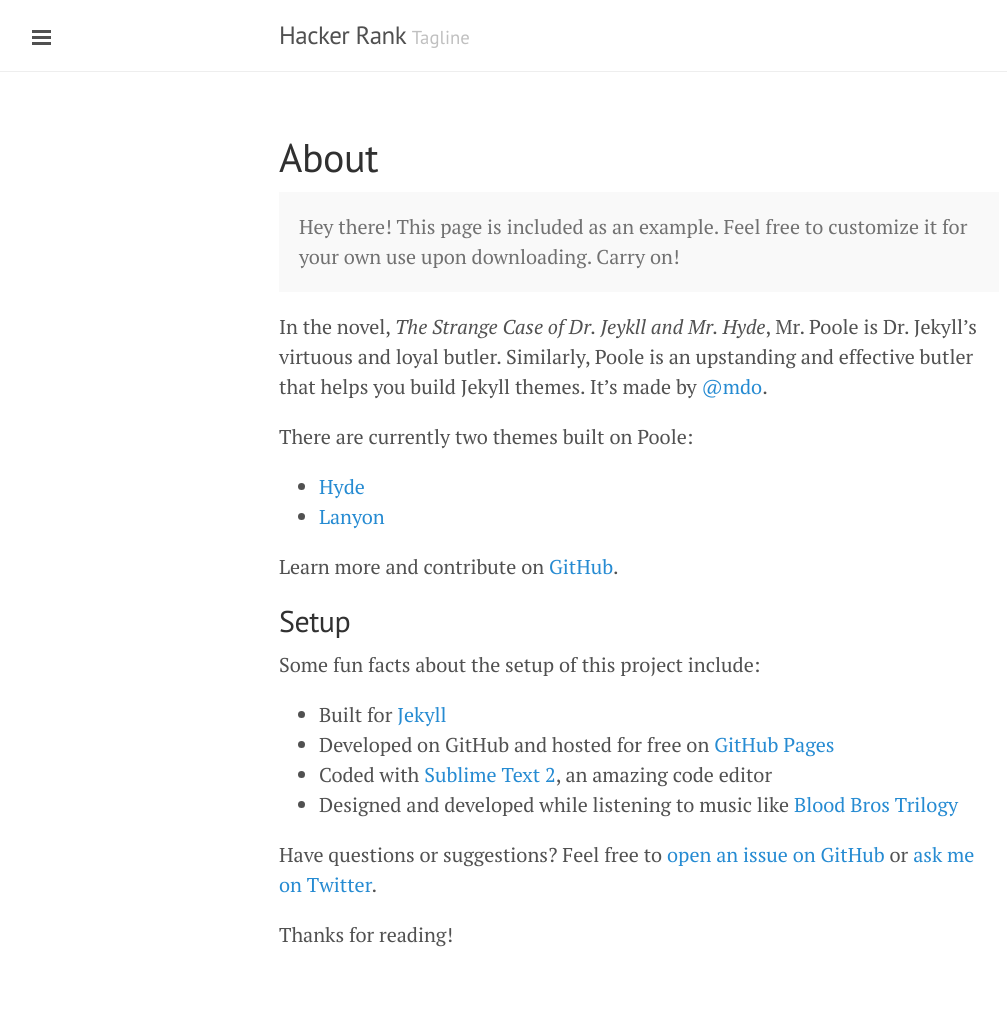
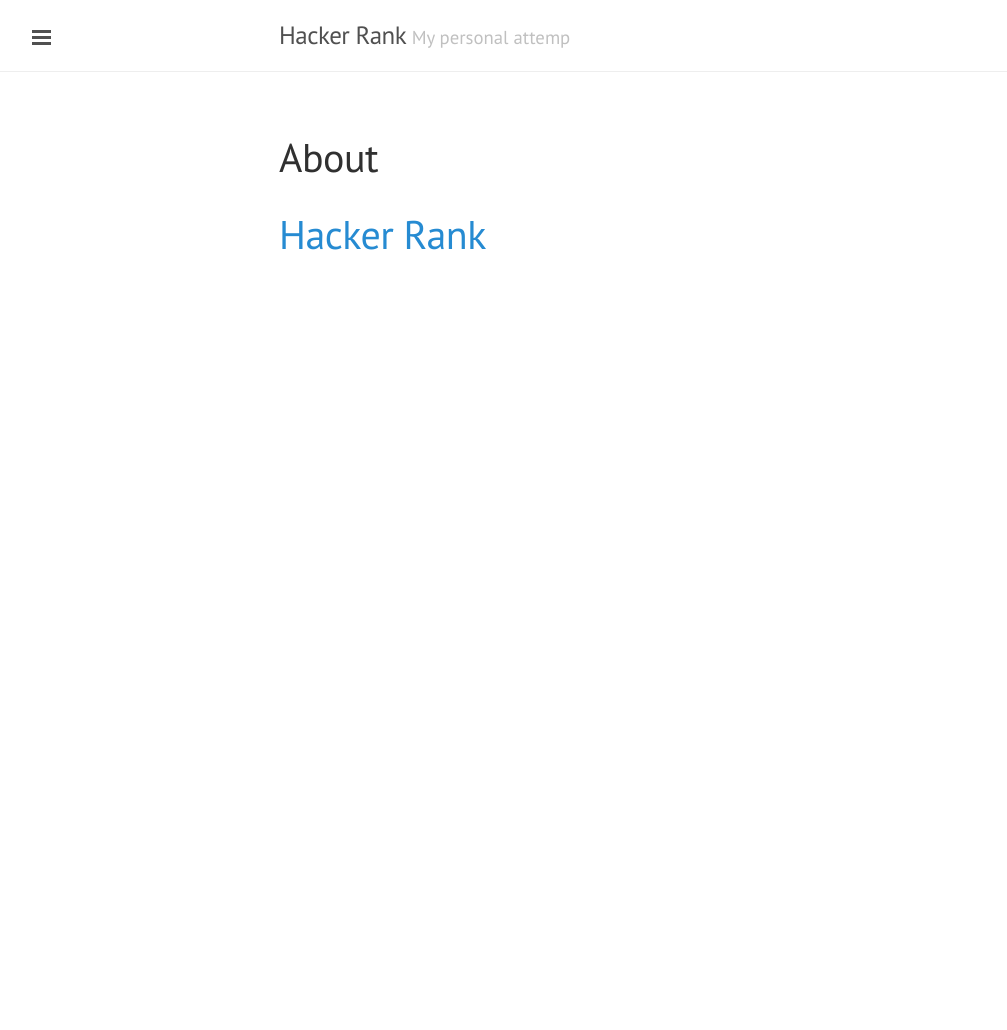
Before and after one commit to Straktor/hackerrank, a Jekyll site: the page built from README.md, in a window 1280 px wide. Shown: the whole page, without its empty margins (1-1008 px from the left). Built offline with Jekyll 4.4.1, drawn with Linux system fonts in a browser that asks for light colours; Markdown is read by kramdown in place of the engine named in the settings; after the commit the page ends 900 px from its top, so only the background shows below that.

```diff
--- a/404.html
+++ b/404.html
@@ -5,5 +5,5 @@ title: "404: Page not found"
 
 <div class="page">
   <h1 class="page-title">404: Page not found</h1>
-  <p class="lead">Sorry, we've misplaced that URL or it's pointing to something that doesn't exist. <a href="/">Head back home</a> to try finding it again.</p>
+  <p class="lead">Sorry, we've misplaced that URL or it's pointing to something that doesn't exist. <a href="{{ site.baseurl }}/">Head back home</a> to try finding it again.</p>
 </div>
--- a/_config.yml
+++ b/_config.yml
@@ -7,8 +7,8 @@ permalink:        pretty
 
 # Setup
 title:            Hacker Rank
-tagline:          'Tagline'
-description:      'Description'
+tagline:          "My personal attemp"
+description:      ''
 baseurl:	  "/hackerrank"
 url:              "http://straktor.github.io/hackerrank"
 
--- a/_includes/sidebar.html
+++ b/_includes/sidebar.html
@@ -9,7 +9,7 @@
   </div>
 
   <nav class="sidebar-nav">
-    <a class="sidebar-nav-item{% if page.title == "Home" %} active{% endif %}" href="/">Home</a>
+    <a class="sidebar-nav-item{% if page.title == "Home" %} active{% endif %}" href="{{ site.baseurl }}/">Home</a>
 
     {% comment %}
       The code below dynamically generates a sidebar nav of pages with
@@ -20,19 +20,12 @@
     {% for node in pages_list %}
       {% if node.title != null %}
         {% if node.layout == "page" %}
-          <a class="sidebar-nav-item{% if page.url == node.url %} active{% endif %}" href="{{ node.url }}">{{ node.title }}</a>
+          <a class="sidebar-nav-item{% if page.url == node.url %} active{% endif %}" href="{{ site.baseurl }}{{ node.url }}">{{ node.title }}</a>
         {% endif %}
       {% endif %}
     {% endfor %}
 
-    <a class="sidebar-nav-item" href="{{ site.github.repo }}/archive/v{{ site.version }}.zip">Download</a>
     <a class="sidebar-nav-item" href="{{ site.github.repo }}">GitHub project</a>
-    <span class="sidebar-nav-item">Currently v{{ site.version }}</span>
   </nav>
 
-  <div class="sidebar-item">
-    <p>
-      &copy; {{ site.time | date: '%Y' }}. All rights reserved.
-    </p>
-  </div>
 </div>
--- a/about.md
+++ /dev/null
@@ -1,30 +0,0 @@
----
-layout: page
-title: About
----
-
-<p class="message">
-  Hey there! This page is included as an example. Feel free to customize it for your own use upon downloading. Carry on!
-</p>
-
-In the novel, *The Strange Case of Dr. Jeykll and Mr. Hyde*, Mr. Poole is Dr. Jekyll's virtuous and loyal butler. Similarly, Poole is an upstanding and effective butler that helps you build Jekyll themes. It's made by [@mdo](https://twitter.com/mdo).
-
-There are currently two themes built on Poole:
-
-* [Hyde](http://hyde.getpoole.com)
-* [Lanyon](http://lanyon.getpoole.com)
-
-Learn more and contribute on [GitHub](https://github.com/poole).
-
-## Setup
-
-Some fun facts about the setup of this project include:
-
-* Built for [Jekyll](http://jekyllrb.com)
-* Developed on GitHub and hosted for free on [GitHub Pages](https://pages.github.com)
-* Coded with [Sublime Text 2](http://sublimetext.org), an amazing code editor
-* Designed and developed while listening to music like [Blood Bros Trilogy](https://soundcloud.com/maddecent/sets/blood-bros-series)
-
-Have questions or suggestions? Feel free to [open an issue on GitHub](https://github.com/poole/issues/new) or [ask me on Twitter](https://twitter.com/mdo).
-
-Thanks for reading!
```
Also changed, not shown: atom.xml (deleted, +0 -28 lines), LICENSE.md (deleted), README.md.
